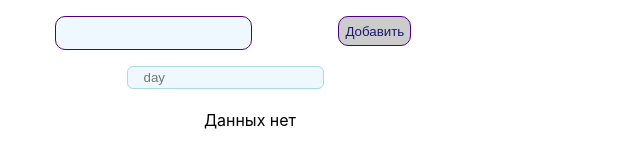
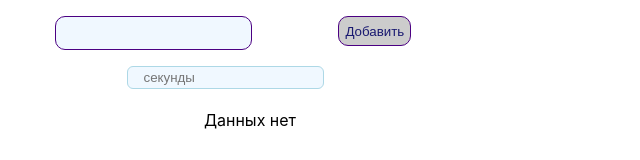
Before and after one commit to Katsiaryna-Yaravaya/Todo, a React (Create React App) app: page / in a window 1280 px wide. Shown: the top 160 px of the page, without its empty margins (0-640 px from the left). Built offline with nearby package versions, Linux system fonts and the light colour scheme.

Commit message:
fix add TodoControl

```diff
--- a/src/App.tsx
+++ b/src/App.tsx
@@ -1,61 +1,9 @@
-import React, {ChangeEvent} from "react";
-import TodoList from "./Todo/TodoList";
-import Context from "./context";
-import TodoAdd from "./Todo/TodoAdd";
-import moment from "moment";
-import TodoFilter from "./Todo/TodoFilter";
-
-export interface ITodo {
-    title: string
-    id: number
-    date: string
-}
+import React from "react";
+import TodoControl from "./Todo/TodoControl";
 
 function App() {
-
-    const [todos, setTodos] = React.useState<ITodo[]>([]);
-    const [filteredTodos, setFilteredTodos] = React.useState<ITodo[]>([]);
-
-    function todoAdd(title: string): void {
-        const todo: ITodo = {
-            title,
-            id: Date.now(),
-            date: moment().format("DD.MM.YYYY HH:mm:ss")
-        }
-        setTodos(
-            todos.concat([
-                todo
-            ])
-        )
-    }
-
-    //удаление
-    function removeTodo(id: number): void {
-        setTodos(todos.filter((todo) => todo.id !== id));
-    }
-
-    function handleOnChangeFilter(event: ChangeEvent<HTMLInputElement>) {
-
-        const filterData = todos.filter((todo) => {
-            const date = moment(todo.date, "DD.MM.YYYY HH:mm:ss");
-            const dow = date.second(); //наше число дня (date)
-            if (event.target.value === dow.toString()) {
-                return todo
-            }
-        })
-        setFilteredTodos(filterData)
-    }
-
     return (
-        <Context.Provider value={{removeTodo}}>
-            <div className="wrapper">
-
-                <TodoAdd onCreate={todoAdd}/>
-                <TodoFilter setFilteredData={handleOnChangeFilter}/>
-                <TodoList todos={filteredTodos.length > 0 ? filteredTodos : todos}/>
-
-            </div>
-        </Context.Provider>
+        <TodoControl/>
     );
 }
 
--- /dev/null
+++ b/src/Todo/TodoControl.tsx
@@ -0,0 +1,61 @@
+import React, {ChangeEvent} from "react";
+import TodoList from "./TodoList";
+import Context from "../context";
+import TodoAdd from "./TodoAdd";
+import moment from "moment";
+import TodoFilter from "./TodoFilter";
+
+export interface ITodo {
+    title: string
+    id: number
+    date: string
+}
+
+function TodoControl() {
+
+    const [todos, setTodos] = React.useState<ITodo[]>([]);
+    const [filteredTodos, setFilteredTodos] = React.useState<ITodo[]>([]);
+
+    function todoAdd(title: string): void {
+        const todo: ITodo = {
+            title,
+            id: Date.now(),
+            date: moment().format("DD.MM.YYYY HH:mm:ss")
+        }
+        setTodos(
+            todos.concat([
+                todo
+            ])
+        )
+    }
+
+    //удаление
+    function removeTodo(id: number): void {
+        setTodos(todos.filter((todo) => todo.id !== id));
+    }
+
+    function handleOnChangeFilter(event: ChangeEvent<HTMLInputElement>) {
+        const filterData = todos.filter((todo) => {
+            const date = moment(todo.date, "DD.MM.YYYY HH:mm:ss");
+            const dow = date.second(); //день в месяце (date), здесь секунды
+            if (event.target.value === dow.toString()) {
+                return todo
+            }
+        })
+        setFilteredTodos(filterData)
+    }
+
+    return (
+        <Context.Provider value={{removeTodo}}>
+            <div className="wrapper">
+
+                <TodoAdd onCreate={todoAdd}/>
+                <TodoFilter todos={todos} setFilteredData={handleOnChangeFilter}/>
+                <TodoList todos={filteredTodos.length > 0 ? filteredTodos : todos}/>
+
+            </div>
+        </Context.Provider>
+    );
+}
+
+export default TodoControl;
--- a/src/Todo/TodoFilter.tsx
+++ b/src/Todo/TodoFilter.tsx
@@ -1,14 +1,17 @@
 import React, {ChangeEvent} from "react";
 import "./todoFilter.css"
+import {ITodo} from "./TodoControl";
 
-function TodoFilter(props: { setFilteredData: (event: ChangeEvent<HTMLInputElement>) => void }) {
+function TodoFilter(props: { todos: ITodo[], setFilteredData: (event: ChangeEvent<HTMLInputElement>) => void }) {
+    const {todos, setFilteredData} = props
 
     return (
         <div className="filterForm">
             <input
                 className="inputFilter"
-                placeholder="day"
-                onChange={props.setFilteredData}
+                placeholder="секунды"
+                onChange={setFilteredData}
+                disabled={todos.length > 0 ? false : true}
             />
         </div>
     )
--- a/src/Todo/TodoItem.tsx
+++ b/src/Todo/TodoItem.tsx
@@ -1,7 +1,7 @@
 import React, {useContext} from "react";
 import Context from "../context";
 import "./todoItem.css";
-import {ITodo} from "../App";
+import {ITodo} from "./TodoControl";
 
 function TodoItem(props: { todo: ITodo }) {
     const {removeTodo} = useContext(Context);
--- a/src/Todo/TodoList.tsx
+++ b/src/Todo/TodoList.tsx
@@ -1,7 +1,7 @@
 import React from "react";
 import TodoItem from "./TodoItem";
 import "./todoList.css";
-import {ITodo} from "../App";
+import {ITodo} from "./TodoControl";
 import "./todoFilter.css"
 
 function TodoList(props: { todos: ITodo[] }) {
--- a/src/index.tsx
+++ b/src/index.tsx
@@ -9,7 +9,3 @@ ReactDOM.render(
   </React.StrictMode>,
   document.getElementById("root")
 );
-
-// If you want to start measuring performance in your app, pass a function
-// to log results (for example: reportWebVitals(console.log))
-// or send to an analytics endpoint. Learn more: https://bit.ly/CRA-vitals
```
